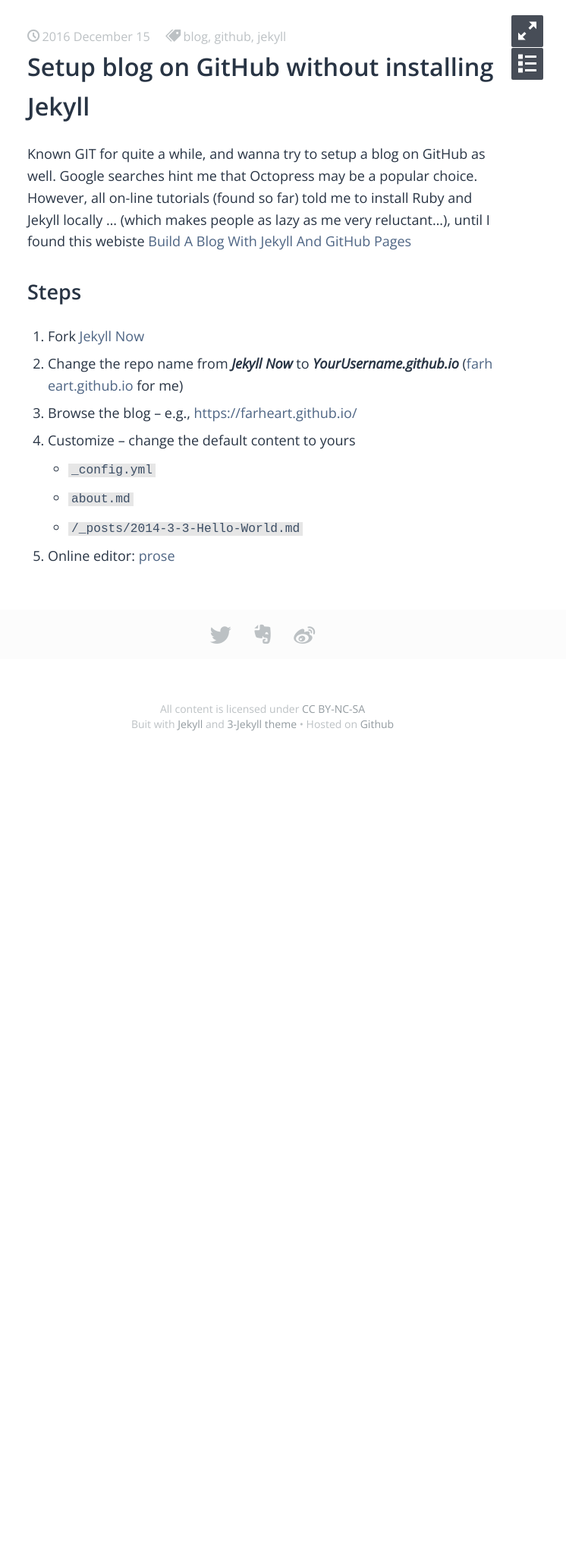
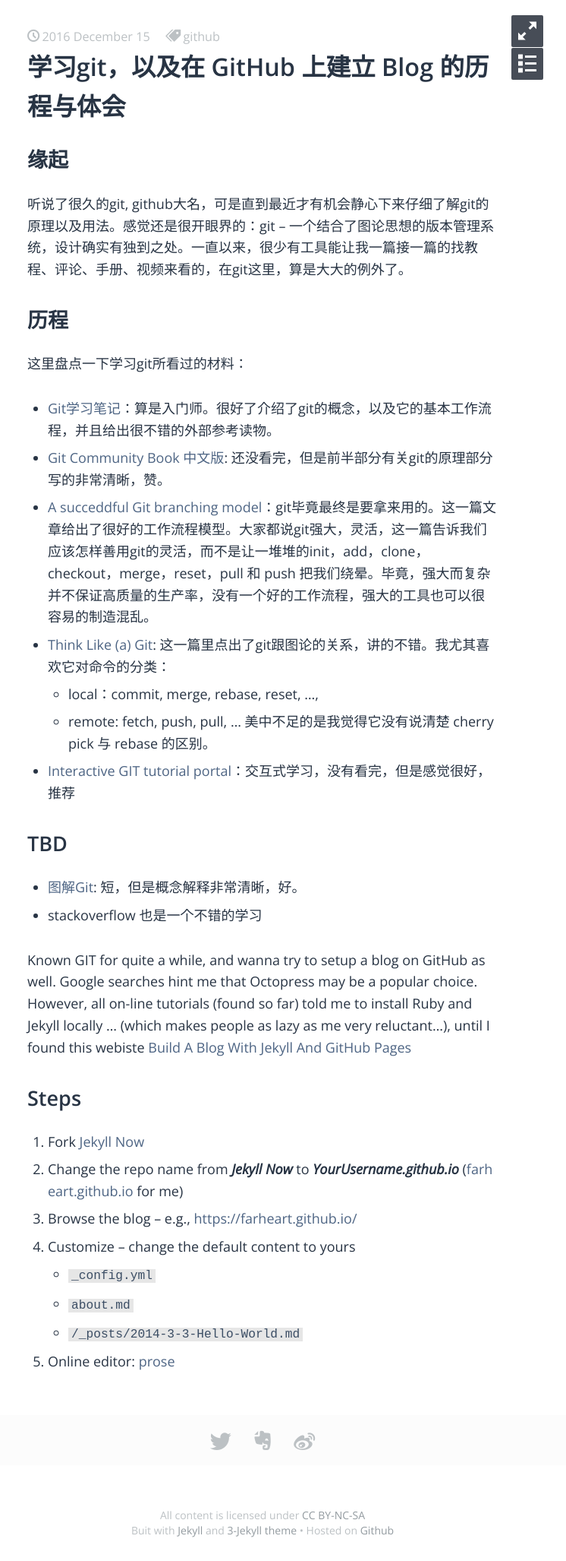
Before and after one commit to farheart/farheart.github.io, a Jekyll site: the page built from _posts/2016-12-15-1st_Blog.md, in a window 1280 px wide. Shown: the whole page at 76% size, without its empty margins (534-1280 px from the left). Built offline with Jekyll 4.4.1, drawn with Linux system fonts in a browser that asks for light colours; some web fonts are replaced.

Commit message:
re-write 1st_blog.md - 1

```diff
--- a/_posts/2016-12-15-1st_Blog.md
+++ b/_posts/2016-12-15-1st_Blog.md
@@ -1,13 +1,33 @@
 ---
 layout: post
-title: Setup blog on GitHub without installing Jekyll
+title: 学习git，以及在 GitHub 上建立 Blog 的历程与体会
 category: Tech
-tags: blog  github  jekyll
-keywords: 'github, jekyll, blog'
+tags: github
+keywords: github
 published: true
-comments: true
 ---
 
+# 缘起
+
+听说了很久的git, github大名，可是直到最近才有机会静心下来仔细了解git的原理以及用法。感觉还是很开眼界的：git -- 一个结合了图论思想的版本管理系统，设计确实有独到之处。一直以来，很少有工具能让我一篇接一篇的找教程、评论、手册、视频来看的，在git这里，算是大大的例外了。
+
+# 历程
+
+这里盘点一下学习git所看过的材料：
+* [Git学习笔记](http://shanewfx.github.io/blog/2012/04/21/learn-git-command/)：算是入门师。很好了介绍了git的概念，以及它的基本工作流程，并且给出很不错的外部参考读物。
+* [Git Community Book 中文版](http://gitbook.liuhui998.com/index.html): 还没看完，但是前半部分有关git的原理部分写的非常清晰，赞。
+* [A succeddful Git branching model](http://nvie.com/posts/a-successful-git-branching-model/)：git毕竟最终是要拿来用的。这一篇文章给出了很好的工作流程模型。大家都说git强大，灵活，这一篇告诉我们应该怎样善用git的灵活，而不是让一堆堆的init，add，clone，checkout，merge，reset，pull 和 push 把我们绕晕。毕竟，强大而复杂并不保证高质量的生产率，没有一个好的工作流程，强大的工具也可以很容易的制造混乱。
+* [Think Like (a) Git](http://think-like-a-git.net/epic.html#testing-out-merges): 这一篇里点出了git跟图论的关系，讲的不错。我尤其喜欢它对命令的分类：
+	- local：commit, merge, rebase, reset, ...,
+	- remote: fetch, push, pull, ...
+美中不足的是我觉得它没有说清楚 cherry pick 与 rebase 的区别。
+* [Interactive GIT tutorial portal](http://gitimmersion.com/lab_01.html)：交互式学习，没有看完，但是感觉很好，推荐
+
+# TBD
+
+
+* [图解Git](http://marklodato.github.io/visual-git-guide/index-zh-cn.html): 短，但是概念解释非常清晰，好。
+* stackoverflow 也是一个不错的学习
 
 Known GIT for quite a while, and wanna try to setup a blog on GitHub as well. Google searches hint me that Octopress may be a popular choice. However, all on-line tutorials (found so far) told me to install Ruby and Jekyll locally ... (which makes people as lazy as me very reluctant...), until I found this webiste [Build A Blog With Jekyll And GitHub Pages ](https://www.smashingmagazine.com/2014/08/build-blog-jekyll-github-pages/)
 
```
